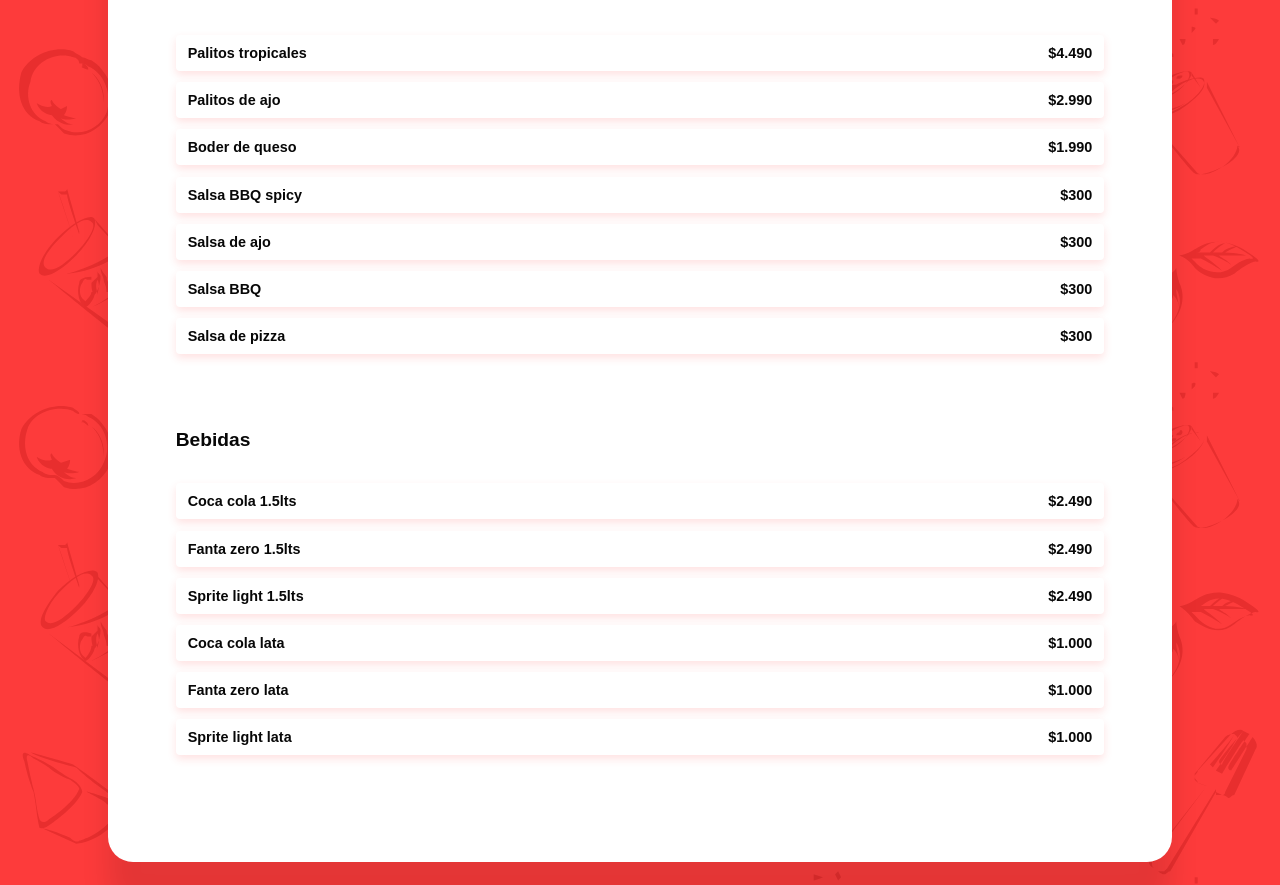
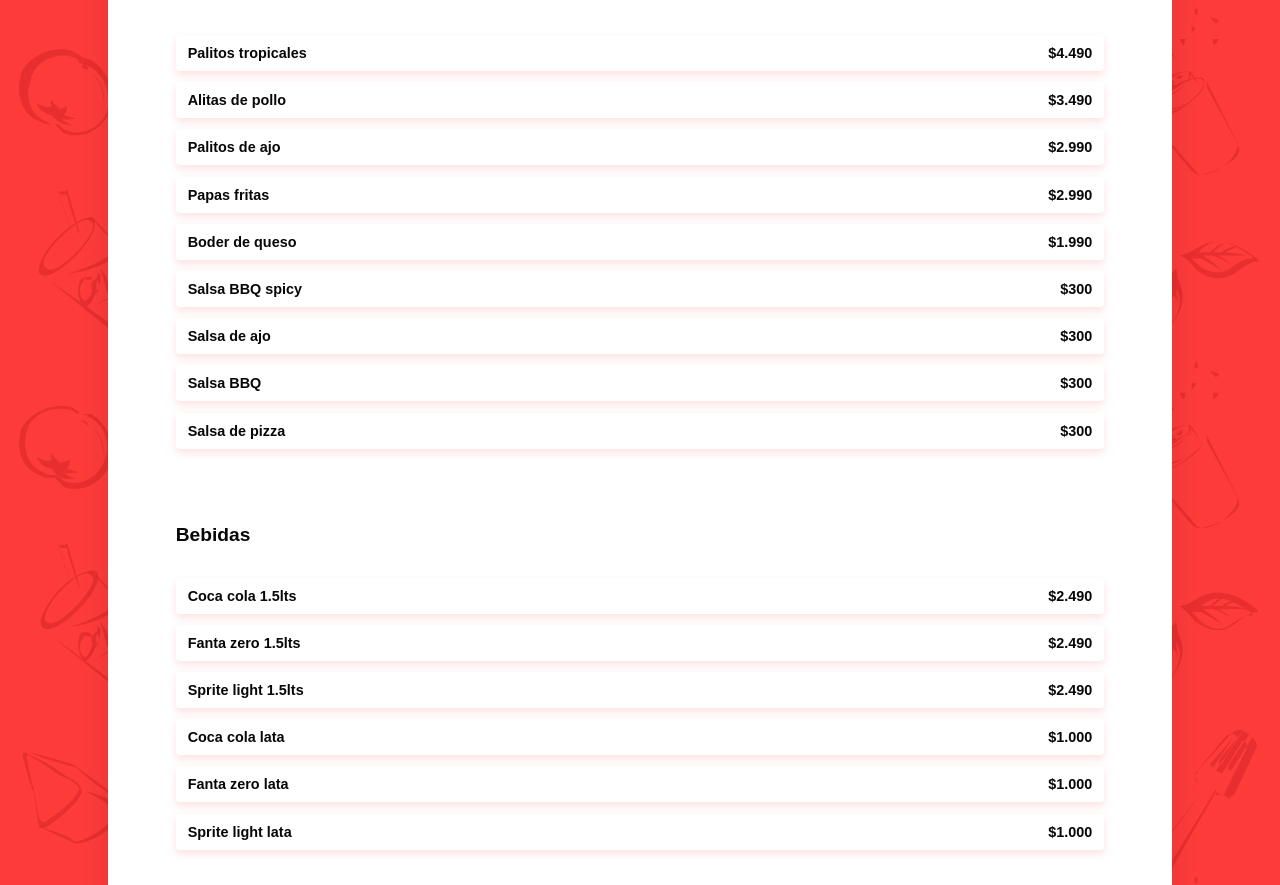
Before and after one commit to rezpo/mealspizza, a React (Create React App) app: page /order in a window 1280 px wide. Shown: the part 3798-4683 px from the top of the page. Built offline with nearby package versions, Linux system fonts and the light colour scheme; a web font is replaced by a local one.

Commit message:
feature(dr, catalog): products added

```diff
--- a/src/pages/Order/Order.js
+++ b/src/pages/Order/Order.js
@@ -333,7 +333,19 @@ export default class Order extends Component {
           selectedIndicator: ''
         },
         {
+          name: 'Alitas de pollo',
+          price: 3490,
+          isSelected: false,
+          selectedIndicator: ''
+        },
+        {
           name: 'Palitos de ajo',
+          price: 2990,
+          isSelected: false,
+          selectedIndicator: ''
+        },
+        {
+          name: 'Papas fritas',
           price: 2990,
           isSelected: false,
           selectedIndicator: ''
```
